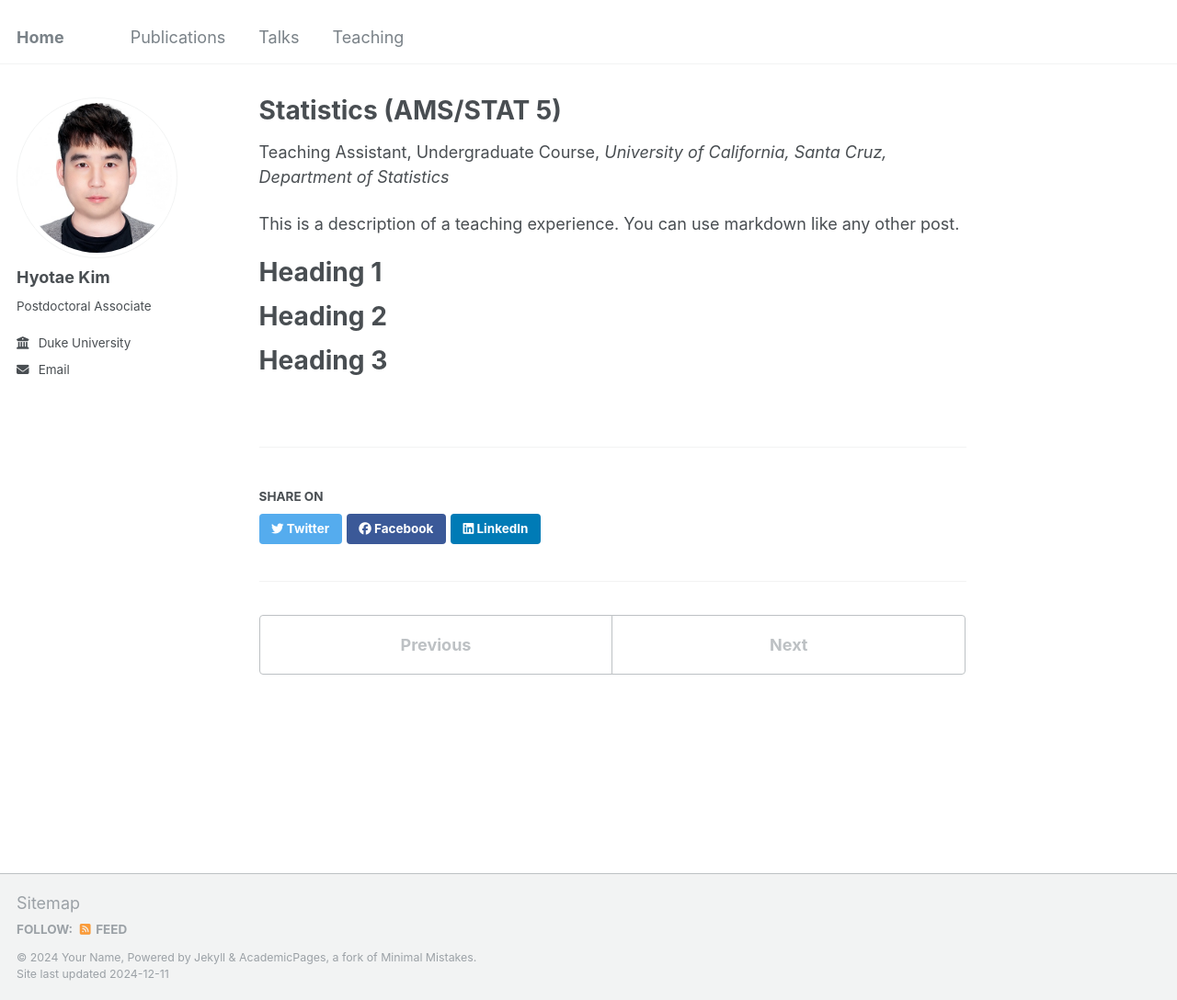
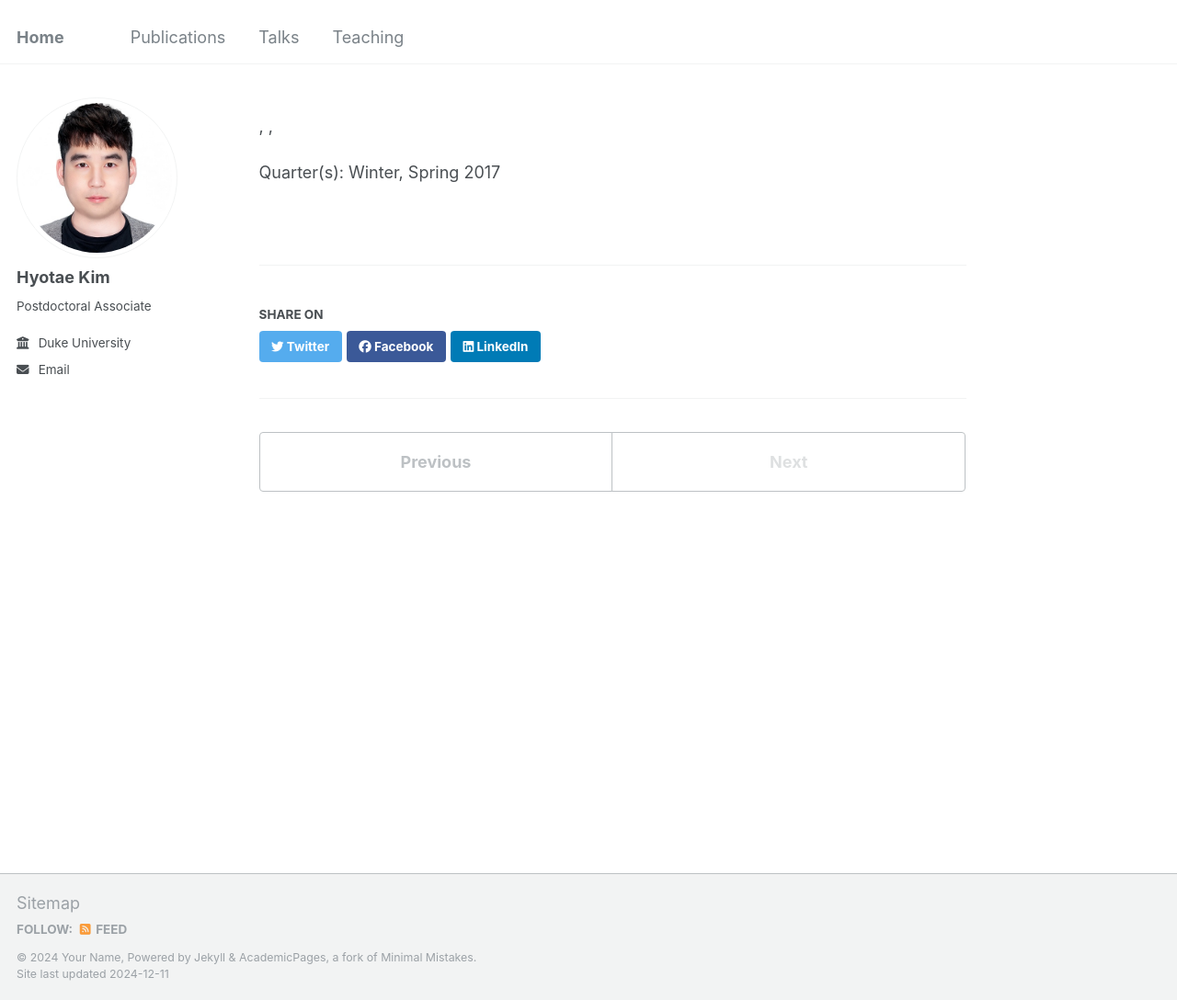
Before and after one commit to HyotaeKim/HyotaeKim.github.io, a Jekyll site: the page built from _teaching/course-stat5.md, in a window 1280 px wide and 1088 px high. Shown: the whole window at 92% size. Built offline with Jekyll 4.4.1, drawn with Linux system fonts in a browser that asks for light colours.

Commit message:
Update course-stat5.md

```diff
--- a/_teaching/course-stat5.md
+++ b/_teaching/course-stat5.md
@@ -5,17 +5,8 @@ role: "Teaching Assistant"
 type: "Undergraduate Course"
 permalink:
 venue: "University of California, Santa Cruz, Department of Statistics"
-date: 2015-01-01
-location: "City, Country"
+<!-- date: 2015-01-01 -->
+<!-- location: "City, Country" -->
 ---
 
-This is a description of a teaching experience. You can use markdown like any other post.
-
-Heading 1
-======
-
-Heading 2
-======
-
-Heading 3
-======
+Quarter(s): Winter, Spring 2017
```
